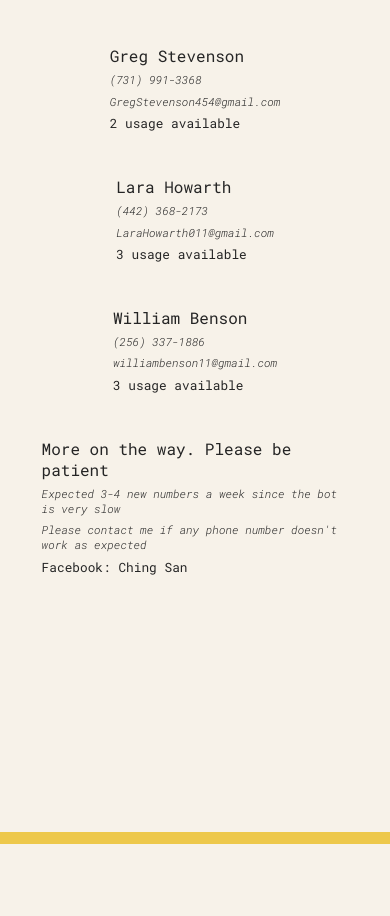
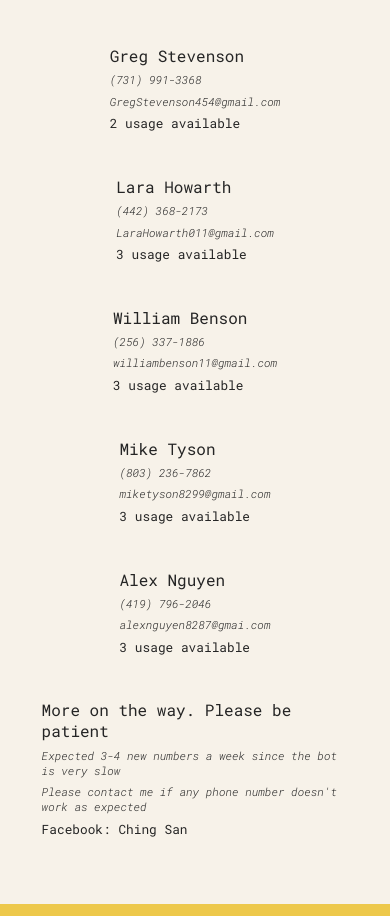
Before and after one commit to Chingsan53/chevron-gas, a React (Create React App) app: page / in a window 390 px wide. Before the commit the page ends 844 px from the top, so only its background shows below. Built offline with nearby package versions, Linux system fonts and the light colour scheme.

Commit message:
Added new phone numbers
Mike and Alex

```diff
--- a/src/App.js
+++ b/src/App.js
@@ -24,6 +24,18 @@ const numberData = [
     name: "William Benson",
     phoneNumber: "(256) 337-1886",
     gmail: "williambenson11@gmail.com",
+    status: "3 usage available",
+  },
+  {
+    name: "Mike Tyson",
+    phoneNumber: "(803) 236-7862",
+    gmail: "miketyson8299@gmail.com",
+    status: "3 usage available",
+  },
+  {
+    name: "Alex Nguyen",
+    phoneNumber: "(419) 796-2046",
+    gmail: "alexnguyen8287@gmai.com",
     status: "3 usage available",
   },
   {
```
